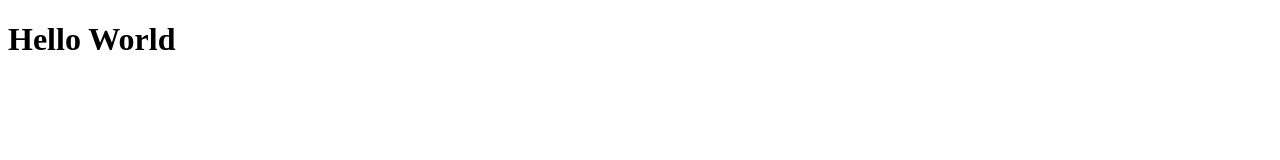
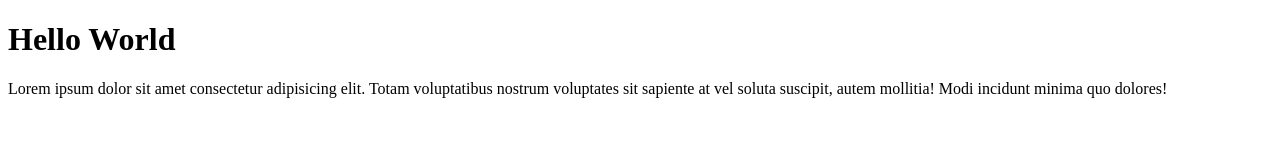
Before and after one commit to Ajay-krishna07/Git-and-Git-hub-class, a plain HTML site: page index.html in a window 1280 px wide. Drawn offline with Linux system fonts and the light colour scheme.

Commit message:
paragraph added

```diff
--- a/index.html
+++ b/index.html
@@ -8,6 +8,7 @@
 <body>
     <main>
         <h1>Hello World</h1>
+        <p>Lorem ipsum dolor sit amet consectetur adipisicing elit. Totam voluptatibus nostrum voluptates sit sapiente at vel soluta suscipit, autem mollitia! Modi incidunt minima quo dolores!</p>
     </main>
 </body>
 </html>
```
